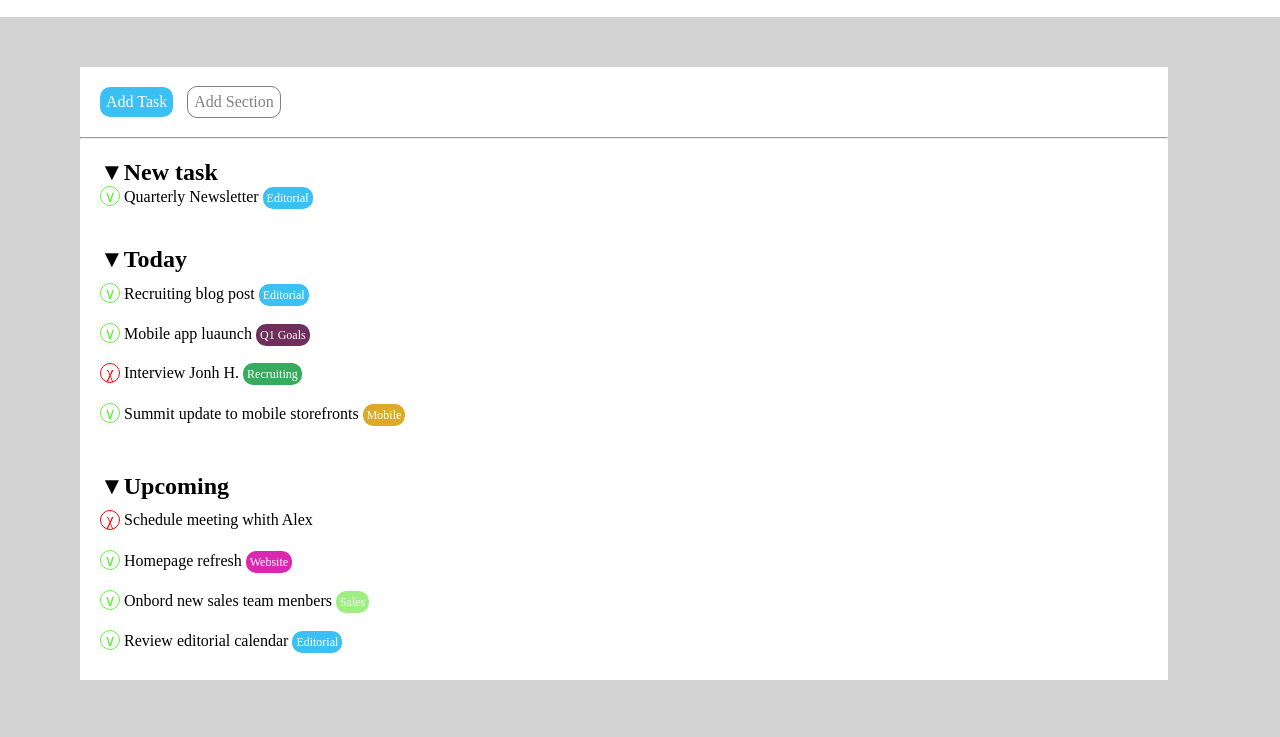
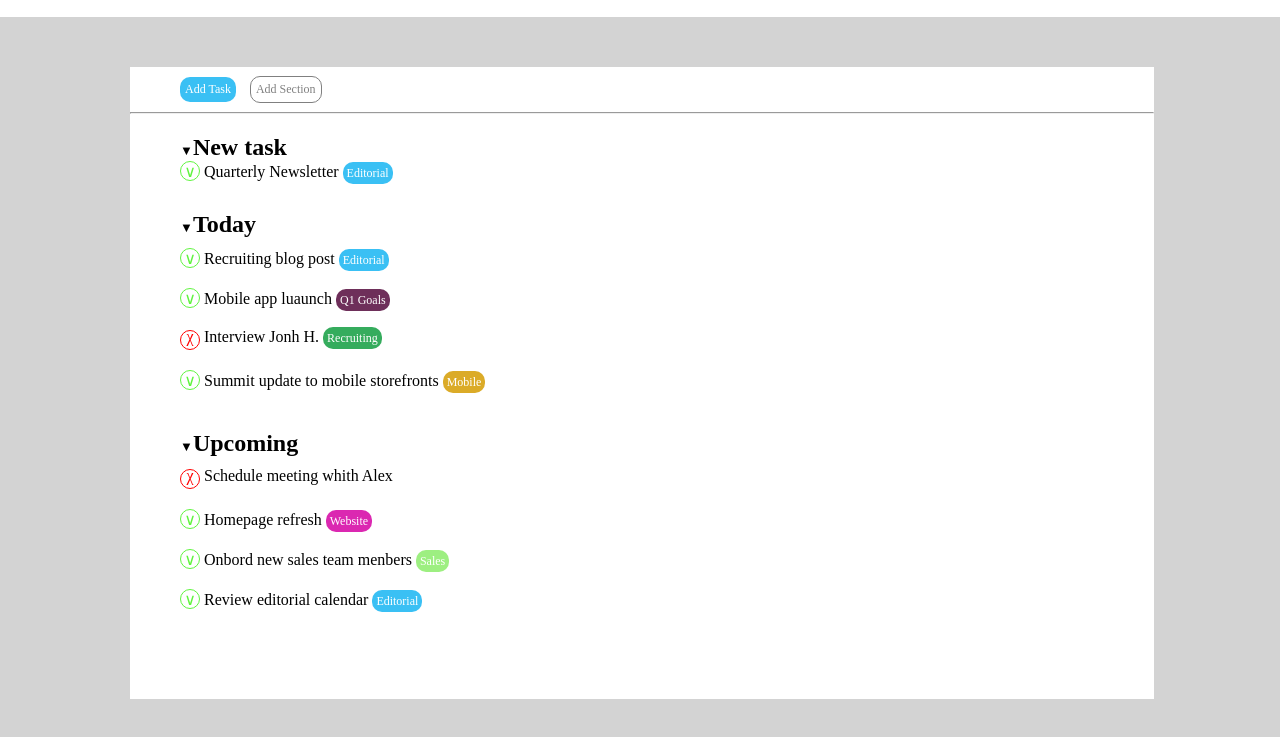
Before and after one commit to Andrea-lulli/html-css-toboolist, a plain HTML site: page index.html in a window 1280 px wide. Shown: the part 63-800 px from the top of the page. Drawn offline with Linux system fonts and the light colour scheme.

Commit message:
modifiche simboli

```diff
--- a/index.html
+++ b/index.html
@@ -4,7 +4,7 @@
     <meta charset="UTF-8">
     <meta http-equiv="X-UA-Compatible" content="IE=edge">
     <meta name="viewport" content="width=device-width, initial-scale=1.0">
-    <title>Document</title>
+    <title>Toboolist</title>
     <link rel="stylesheet" href="style.css">
 </head>
 <body>
@@ -14,9 +14,12 @@
     </header>
 
     <main>
+        <!-- pusanti -->
         <span class="task">Add Task</span>
         <span class="section">Add Section</span>
         <hr>
+
+        <!-- elenco -->
         <div class="new-task">
             <h2>New task</h2>
             <span class="options"><span class="vero">&#8744;</span>  Quarterly Newsletter <span class="botton-blue">Editorial</span></span>
@@ -28,6 +31,8 @@
             <div class="options"><span class="vero">&#8744;</span>  Mobile app luaunch <span class="botton-purple">Q1 Goals</span></div>
             <div class="options"><span class="falso">&#967;</span>  Interview Jonh H. <span class="botton-green">Recruiting</span></div>
             <div class="options"><span class="vero">&#8744;</span>  Summit update to mobile storefronts <span class="botton-orange">Mobile</span></div>
+
+
         </div>
 
         <div class="upcoming">
--- a/style.css
+++ b/style.css
@@ -28,32 +28,37 @@ vertical-align: middle;
 
 main{
     background-color: white;
-    width: 85%;
-    margin: 50px 50px 50px 80px;
+    width: 80%;
+    margin: 50px 30px 20px 130px;
+    padding-bottom: 50px;
 }
 
 
 
 .task{
     background-color: rgb(58, 192, 244);
-    padding:6px 6px;
+    padding:5px 5px;
     border-radius: 10px;
     display: inline-block;
     color: white;
-    margin: 20px 10px 20px 20px
+    margin: 10px 10px 10px 50px;
+    font-size: 12px;
+
 }
 
 .section{
     background-color: white;
-    padding:6px 6px;
+    padding:5px 5px;
     border-radius: 10px;
     display: inline-block;
     color: gray;
     border: 1px grey solid;
+    font-size: 12px;
 }
 
 h2::before{
     content: '\25bc';
+    font-size: 13px;
 }
 
 .vero {
@@ -82,13 +87,11 @@ font-size: 12px;
         width: 20px;
         height: 20px;
         display: inline-block;
-
-
-
+        line-height: 12px;
 }
 
 .new-task,.today, .upcoming{
-    padding: 20px 20px 20px 20px;
+   margin: 20px 20px 30px 50px;
 }
 
 .options{
```
Lines whose indentation alone changed are shown as unchanged.
